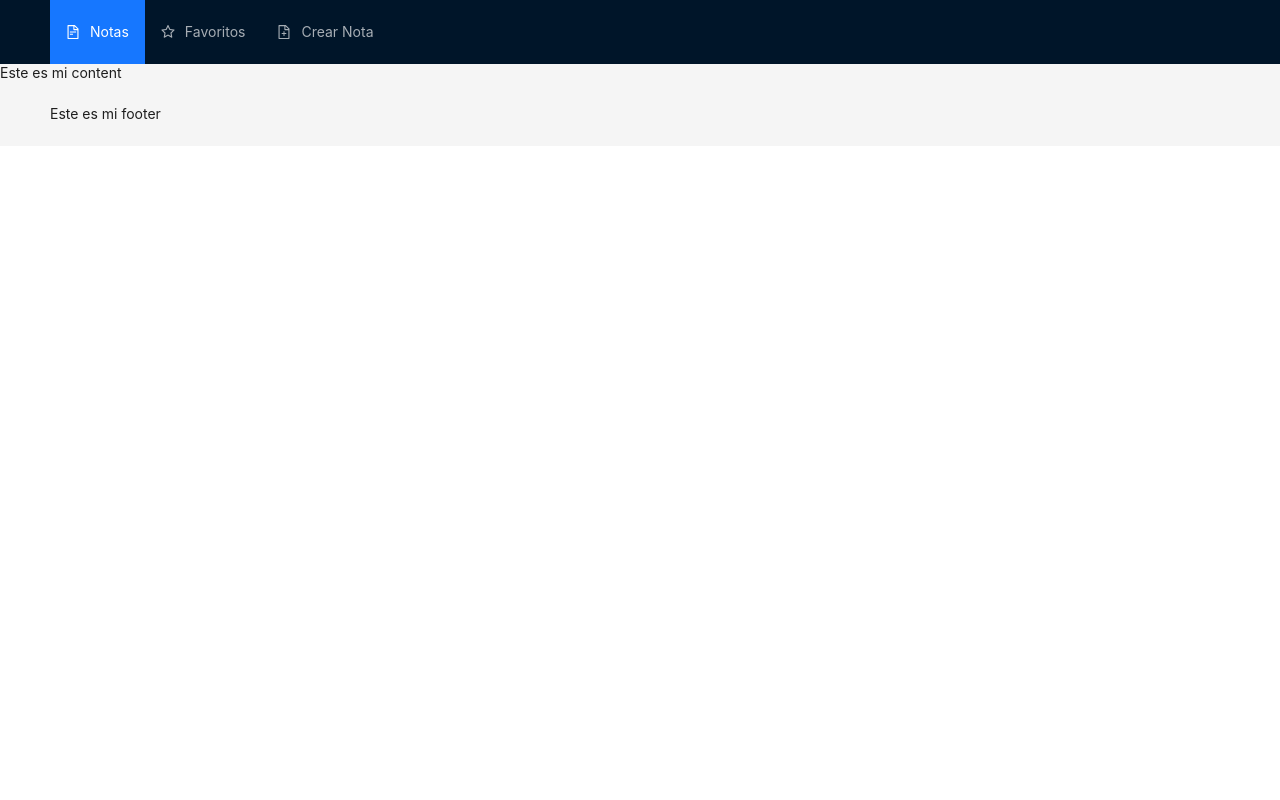
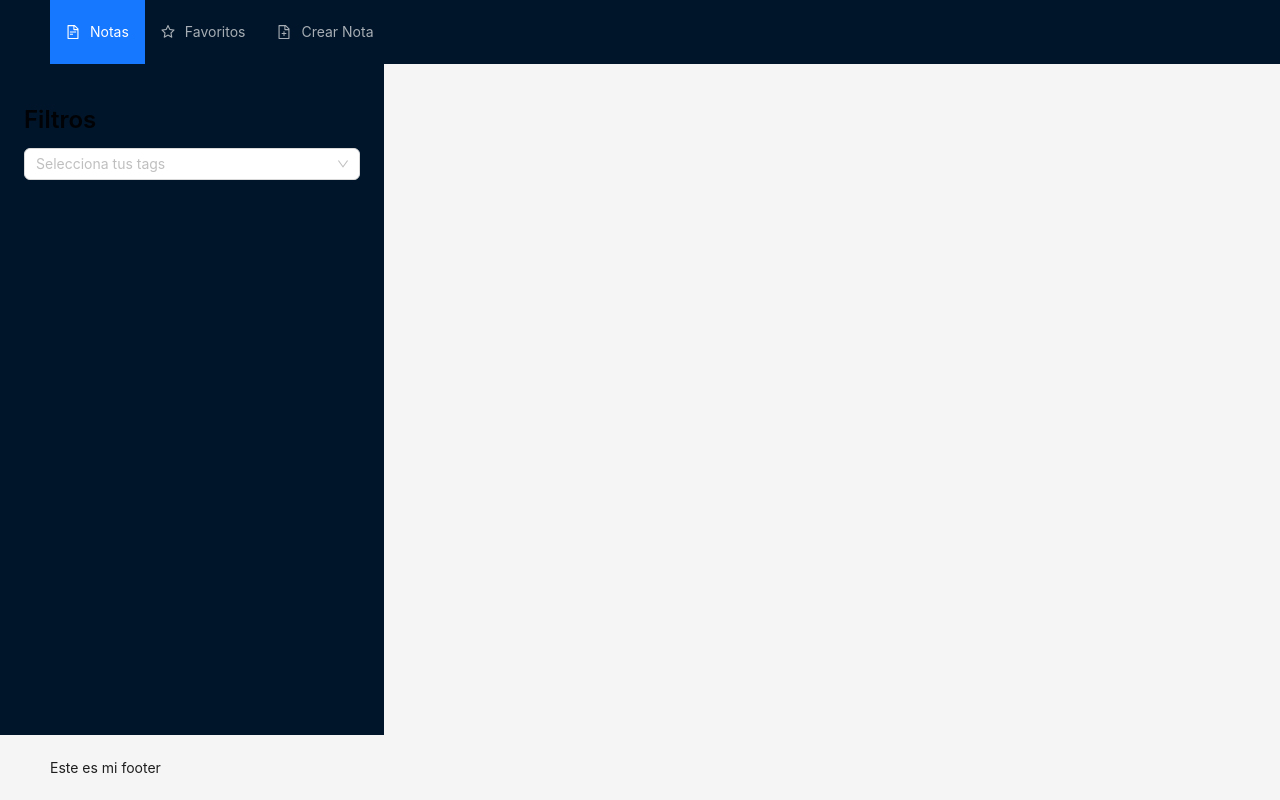
Before and after one commit to DanielAizcorbe/notes-app, a React (Create React App) app: page / in a window 1280 px wide. Built offline with nearby package versions, Linux system fonts and the light colour scheme.

Commit message:
add filtro por tags

```diff
--- a/public/index.html
+++ b/public/index.html
@@ -15,6 +15,7 @@
       user's mobile device or desktop. See https://developers.google.com/web/fundamentals/web-app-manifest/
     -->
     <link rel="manifest" href="%PUBLIC_URL%/manifest.json" />
+
     <!--
       Notice the use of %PUBLIC_URL% in the tags above.
       It will be replaced with the URL of the `public` folder during the build.
--- a/src/components/App/app.css
+++ b/src/components/App/app.css
@@ -8,3 +8,8 @@ body, html {
 * {
     box-sizing: border-box;
 }
+
+#root {
+    width: 100%;
+    height: 100%;
+}
--- a/src/components/Home/Home.js
+++ b/src/components/Home/Home.js
@@ -1,16 +1,40 @@
 import { Layout } from 'antd'
-import { Content, Footer } from 'antd/es/layout/layout';
-import React from 'react'
+import { Footer } from 'antd/es/layout/layout';
+import React, { useState } from 'react'
 import HeaderHome from './header/HeaderHome';
-
+import { Filters } from './content/Filters';
 
 export const Home = () => {
+
+    const tags = [
+        {
+            label: "programming",
+            value: "red"
+        },
+        {
+            label: "computer",
+            value: "blue"
+        },
+        {
+            label: "language",
+            value: "green"
+        }
+    ];
+
+    const [selectedTags, setSelectedTags] = useState([]);
+
     return (
-        <Layout>
+        <Layout
+            style={{ width: "100%", height: "100%" }}
+        >
             <HeaderHome />
-            <Content>
-                Este es mi content
-            </Content>
+            <Layout>
+                <Filters
+                    tags={tags}
+                    handleSelectedTags={setSelectedTags}
+                    selectedTags={selectedTags}
+                />
+            </Layout>
             <Footer>
                 Este es mi footer
             </Footer>
--- /dev/null
+++ b/src/components/Home/content/Filters.js
@@ -0,0 +1,30 @@
+import { Flex } from 'antd'
+import Sider from 'antd/es/layout/Sider'
+import React from 'react'
+import TagSelect from './TagSelect'
+import Title from 'antd/es/typography/Title'
+
+export const Filters = ({tags, handleSelectedTags, selectedTags}) => {
+
+
+
+    return (
+        <Sider
+            width={"30%"}
+        >
+            <Flex
+                vertical
+                style={{padding: "1rem 1.5rem"}}
+            >
+                <Title level={3}>
+                    Filtros
+                </Title>
+                <TagSelect
+                    tags={tags}
+                    handleSelectedTags={handleSelectedTags}
+                    selectedTags={selectedTags}
+                />
+            </Flex>
+        </Sider>
+    )
+}
--- /dev/null
+++ b/src/components/Home/content/TagSelect.js
@@ -0,0 +1,65 @@
+import { Select, Tag } from 'antd'
+import React, { useState } from 'react'
+
+const TagSelect = () => {
+
+    const tags2 = [
+        {
+            label: "computer",
+            color: "red"
+        },
+        {
+            label: "language",
+            color: "green"
+        }
+    ];
+
+    const [selected, setSelected] = useState([]);
+
+    const tagRender = (props) => {
+        const { label, closable, onClose } = props;
+        const color = tags2.find(tag => tag.label === label)?.color;
+        const onPreventMouseDown = (event) => {
+            event.preventDefault();
+            event.stopPropagation();
+        };
+
+        const unselectTag = () => {
+            const newSelected = selected.filter(t => t.label !== label);
+            setSelected(newSelected);
+        }
+
+        return (
+            <Tag
+                color={color}
+                onMouseDown={onPreventMouseDown}
+                closable={true}
+                onClose={unselectTag}
+                style={{
+                    marginRight: 3,
+                }}
+                key={label}
+            >
+                {label}
+            </Tag>
+        );
+    };
+
+    const handleChange = (options) => {
+        const selectedOptions = options.map(label => tags2.find(t => t.label === label));
+        setSelected(selectedOptions);
+    }
+
+    return (
+        <Select
+            mode='tags'
+            tagRender={tagRender}
+            options={tags2.map(t => ({ label: t.label, value: t.label }))}
+            placeholder="Selecciona tus tags"
+            onChange={handleChange}
+            value={selected.map(tag => tag.label)}
+        />
+    );
+}
+
+export default TagSelect
```
